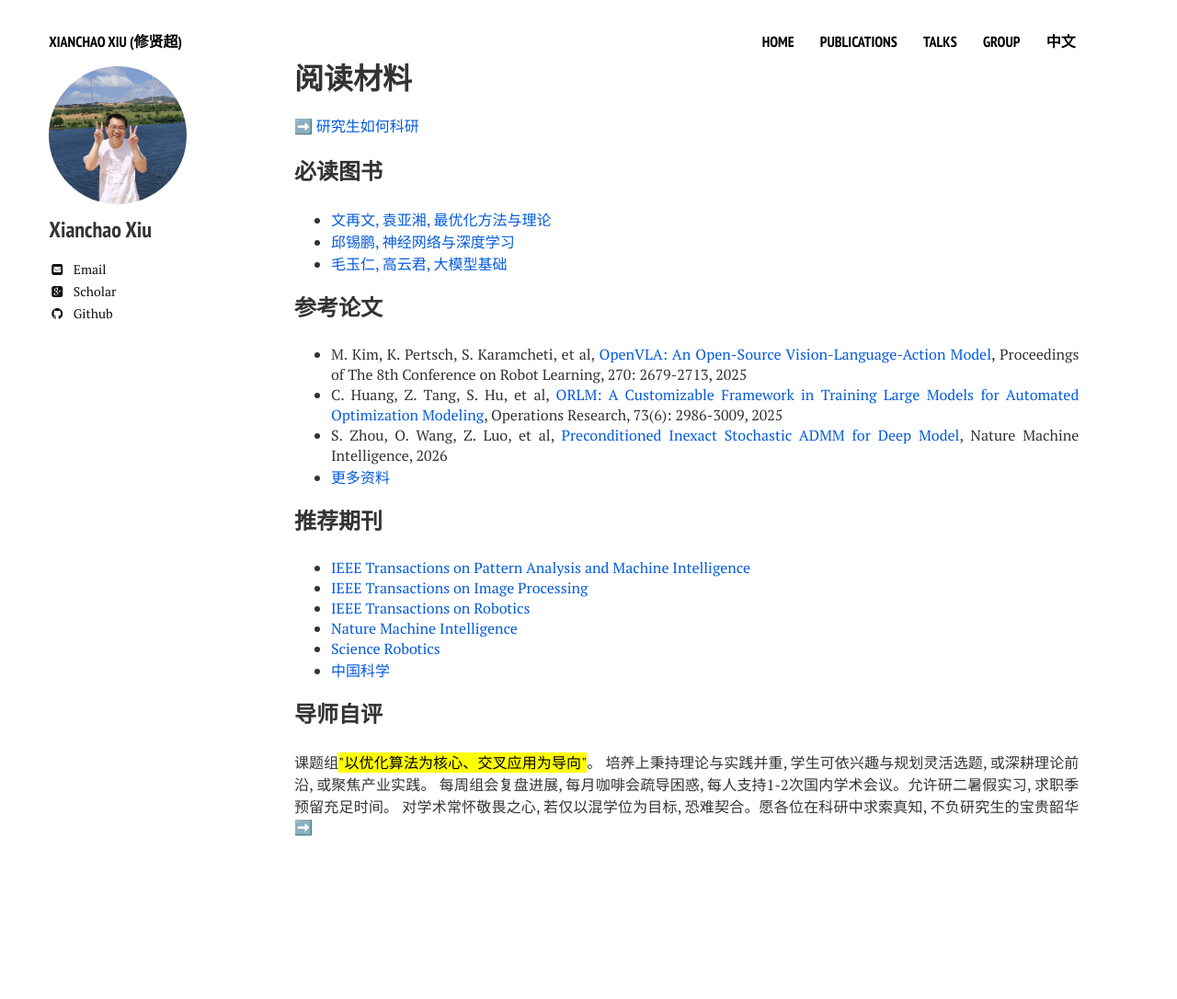
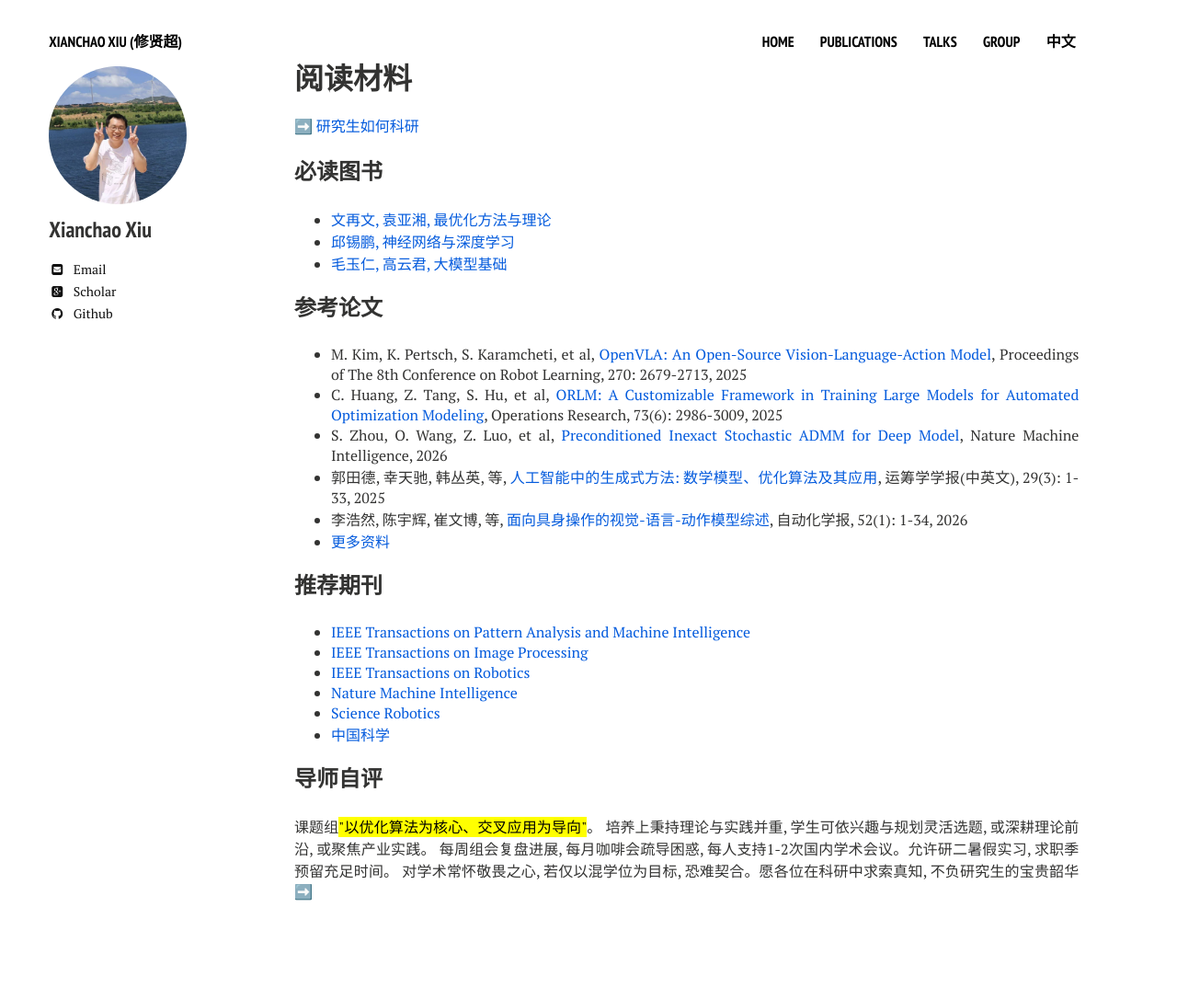
Before and after one commit to xianchaoxiu/xianchaoxiu.github.io, a Jekyll site: the page built from chinese/reading/index.md, in a window 1280 px wide. Shown: the whole page at 92% size. Built offline with Jekyll 4.4.1, drawn with Linux system fonts in a browser that asks for light colours; nearby versions of some CDN libraries; before the commit the page ends 1016 px from its top, so only the background shows below that.

Commit message:
Update index.md

```diff
--- a/chinese/reading/index.md
+++ b/chinese/reading/index.md
@@ -18,6 +18,8 @@ share: false
 * M. Kim, K. Pertsch, S. Karamcheti, et al, <a href="https://proceedings.mlr.press/v270/kim25c.html" class="textlink" target="_blank">OpenVLA: An Open-Source Vision-Language-Action Model</a>, Proceedings of The 8th Conference on Robot Learning, 270: 2679-2713, 2025 <br>
 * C. Huang, Z. Tang, S. Hu, et al, <a href="https://doi.org/10.1287/opre.2024.1233" class="textlink" target="_blank">ORLM: A Customizable Framework in Training Large Models for Automated Optimization Modeling</a>, Operations Research, 73(6): 2986-3009, 2025 <br>
 * S. Zhou, O. Wang, Z. Luo, et al, <a href="https://doi.org/10.48550/arXiv.2502.10784" class="textlink" target="_blank">Preconditioned Inexact Stochastic ADMM for Deep Model</a>, Nature Machine Intelligence, 2026 <br>
+* 郭田德, 幸天驰, 韩丛英, 等, <a href=" https://www.ort.shu.edu.cn/CN/Y2025/V29/I3/1" class="textlink" target="_blank">人工智能中的生成式方法: 数学模型、优化算法及其应用</a>, 运筹学学报(中英文), 29(3): 1-33, 2025
+* 李浩然, 陈宇辉, 崔文博, 等, <a href=" https://www.aas.net.cn/cn/article/doi/10.16383/j.aas.c250394" class="textlink" target="_blank">面向具身操作的视觉-语言-动作模型综述</a>, 自动化学报, 52(1): 1-34, 2026
 * <a href="https://xianchaoxiu.github.io/chinese/reading/what/" class="textlink" target="_blank"> 更多资料 </a><br>
 
 
```
